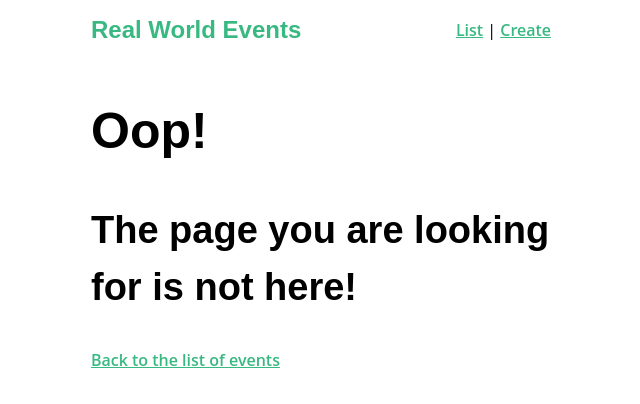
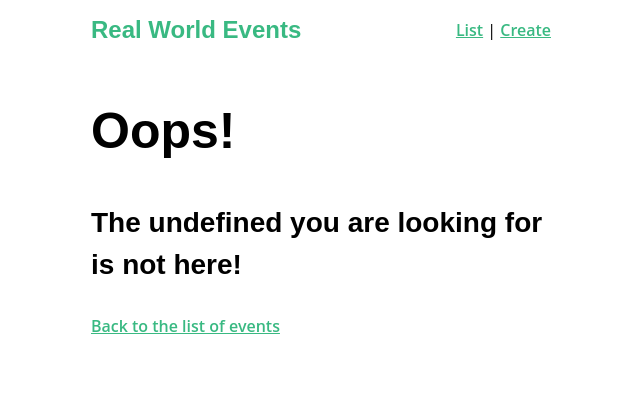
Before and after one commit to M-RAY47/real-world-vue, a Vue app: page /404 in a window 1280 px wide. Shown: the top 404 px of the page, without its empty margins (339-979 px from the left). Built offline with nearby package versions, Linux system fonts and the light colour scheme.

Commit message:
added the page and props for the NotFound page

```diff
--- a/src/views/NotFound.vue
+++ b/src/views/NotFound.vue
@@ -1,7 +1,7 @@
 <template>
   <div>
-    <h1>Oop!</h1>
-    <h2 class="message">{{ message }}</h2>
+    <h1>Oops!</h1>
+    <h3 class="message">{{ message }}</h3>
     <router-link :to="{ name: 'event-list' }"
       >Back to the list of events</router-link
     >
@@ -10,9 +10,15 @@
 
 <script>
 export default {
+  props: {
+    resource: {
+      type: String,
+      required: true,
+    },
+  },
   data() {
     return {
-      message: "The page you are looking for is not here!",
+      message: `The ${this.resource} you are looking for is not here!`,
     };
   },
 };
```
